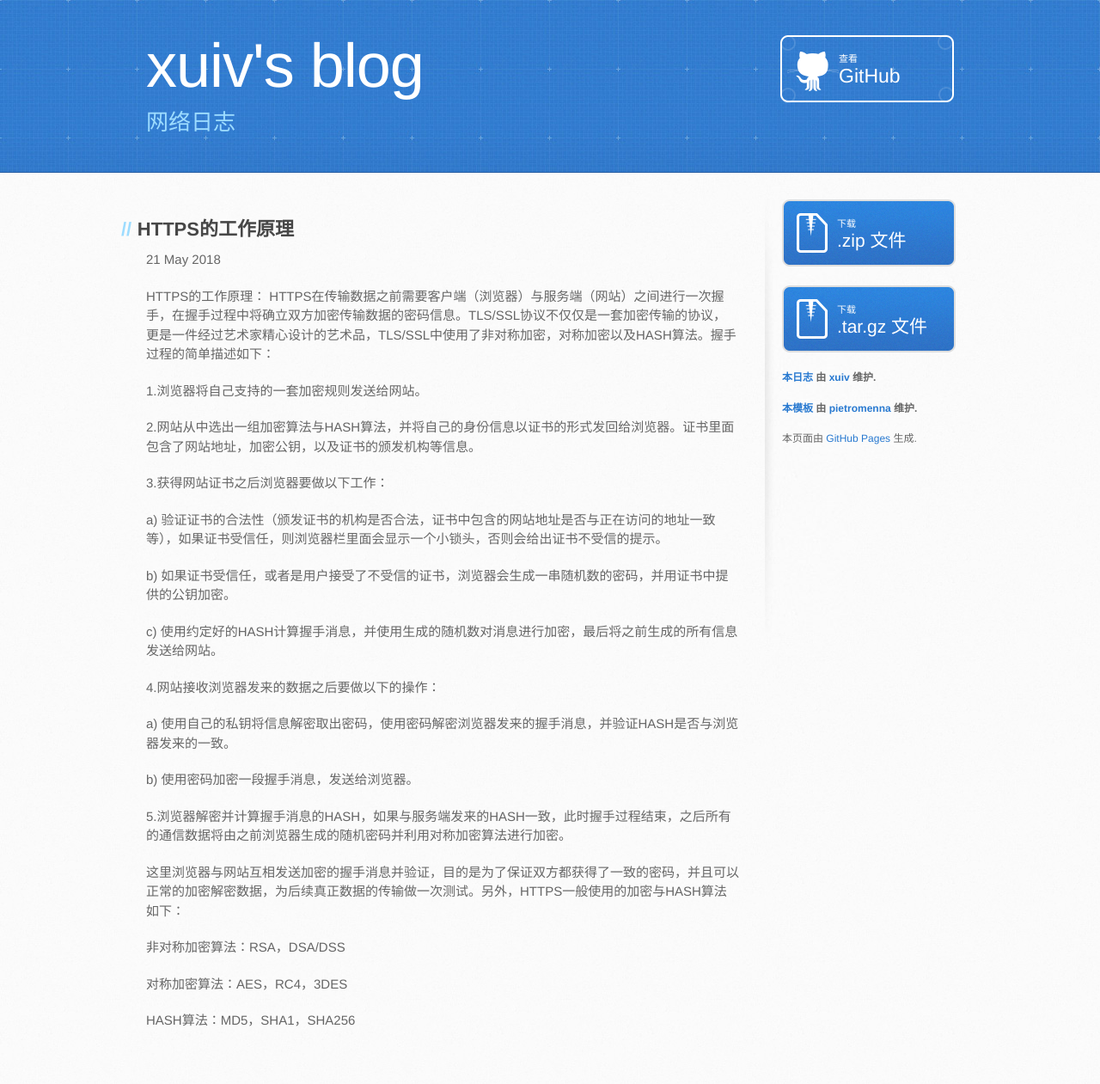
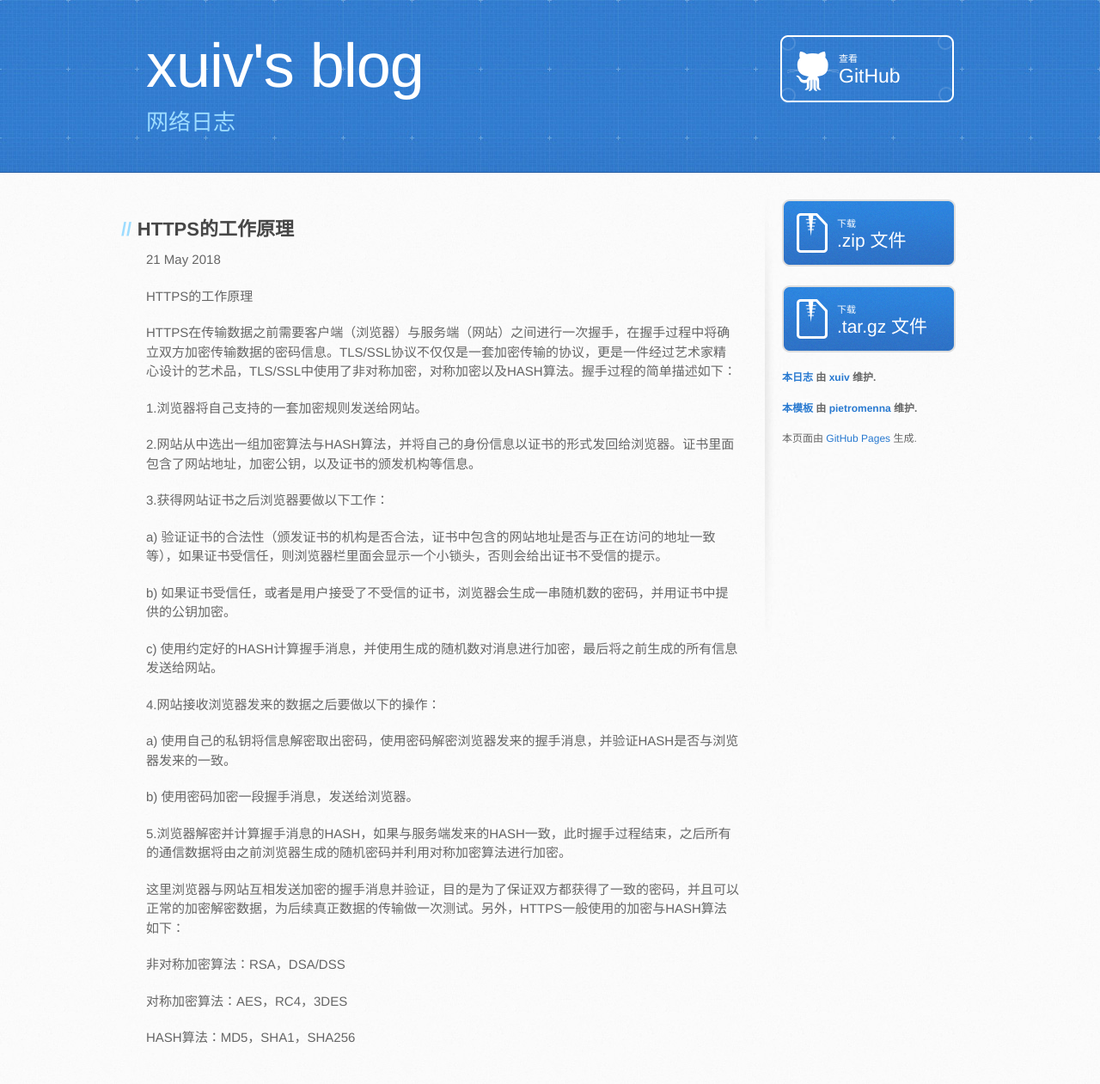
Before and after one commit to xuiv/xuiv.github.io, a Jekyll site: the page built from _posts/2018-05-21-https-communication.markdown, in a window 1280 px wide. Shown: the whole page at 86% size. Built offline with Jekyll 4.4.1, drawn with Linux system fonts in a browser that asks for light colours; some web fonts are replaced.

```diff
--- a/_posts/2018-05-21-https-communication.markdown
+++ b/_posts/2018-05-21-https-communication.markdown
@@ -5,7 +5,8 @@ date:   2018-05-21 20:17:00
 categories: computer config
 ---
 
-HTTPS的工作原理：
+HTTPS的工作原理
+
 HTTPS在传输数据之前需要客户端（浏览器）与服务端（网站）之间进行一次握手，在握手过程中将确立双方加密传输数据的密码信息。TLS/SSL协议不仅仅是一套加密传输的协议，更是一件经过艺术家精心设计的艺术品，TLS/SSL中使用了非对称加密，对称加密以及HASH算法。握手过程的简单描述如下：
 
 1.浏览器将自己支持的一套加密规则发送给网站。
```
